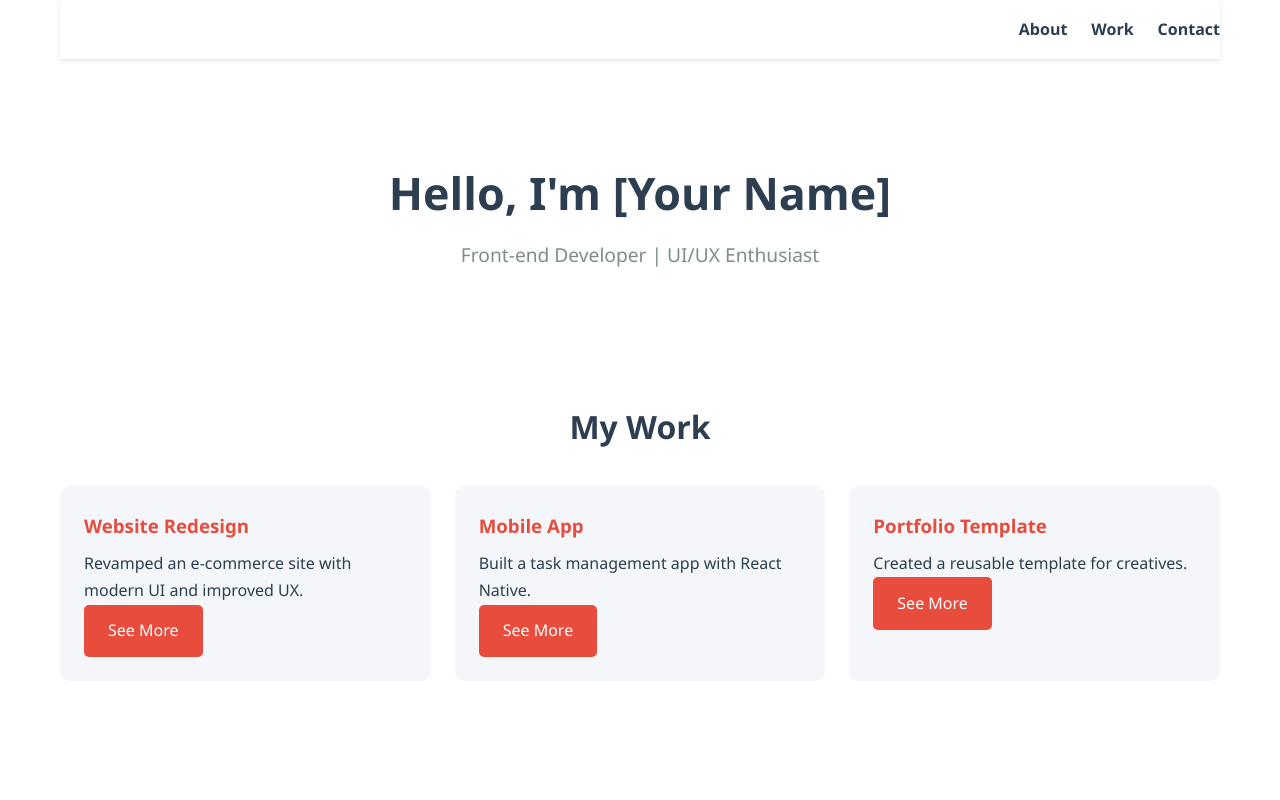
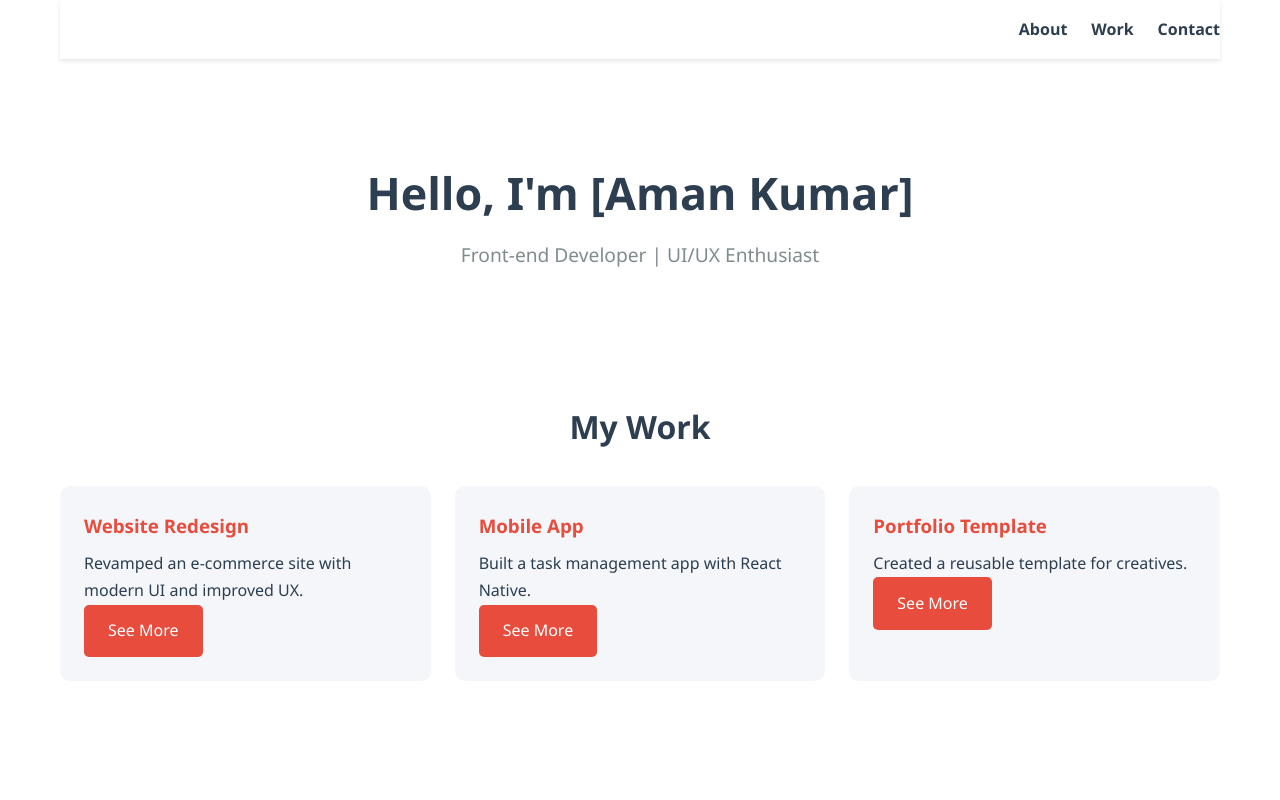
Before and after one commit to amankumarvishal/X-Ai, a plain HTML site: page index.html in a window 1280 px wide. Shown: the top 800 px of the page. Drawn offline with Linux system fonts and the light colour scheme.

Commit message:
Update index.html

```diff
--- a/index.html
+++ b/index.html
@@ -19,7 +19,7 @@
 
     <main>
         <section id="about" class="hero">
-            <h1>Hello, I'm [Your Name]</h1>
+            <h1>Hello, I'm [Aman Kumar]</h1>
             <p>Front-end Developer | UI/UX Enthusiast</p>
         </section>
 
```
